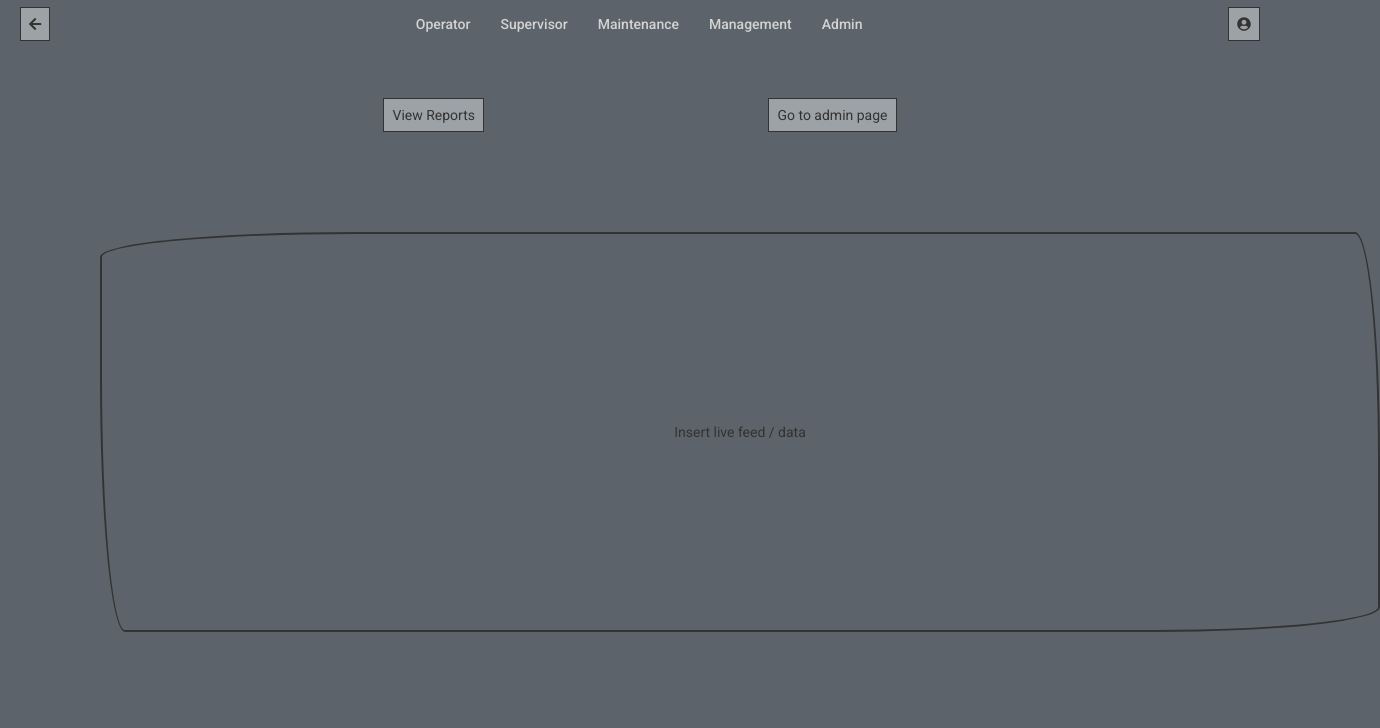
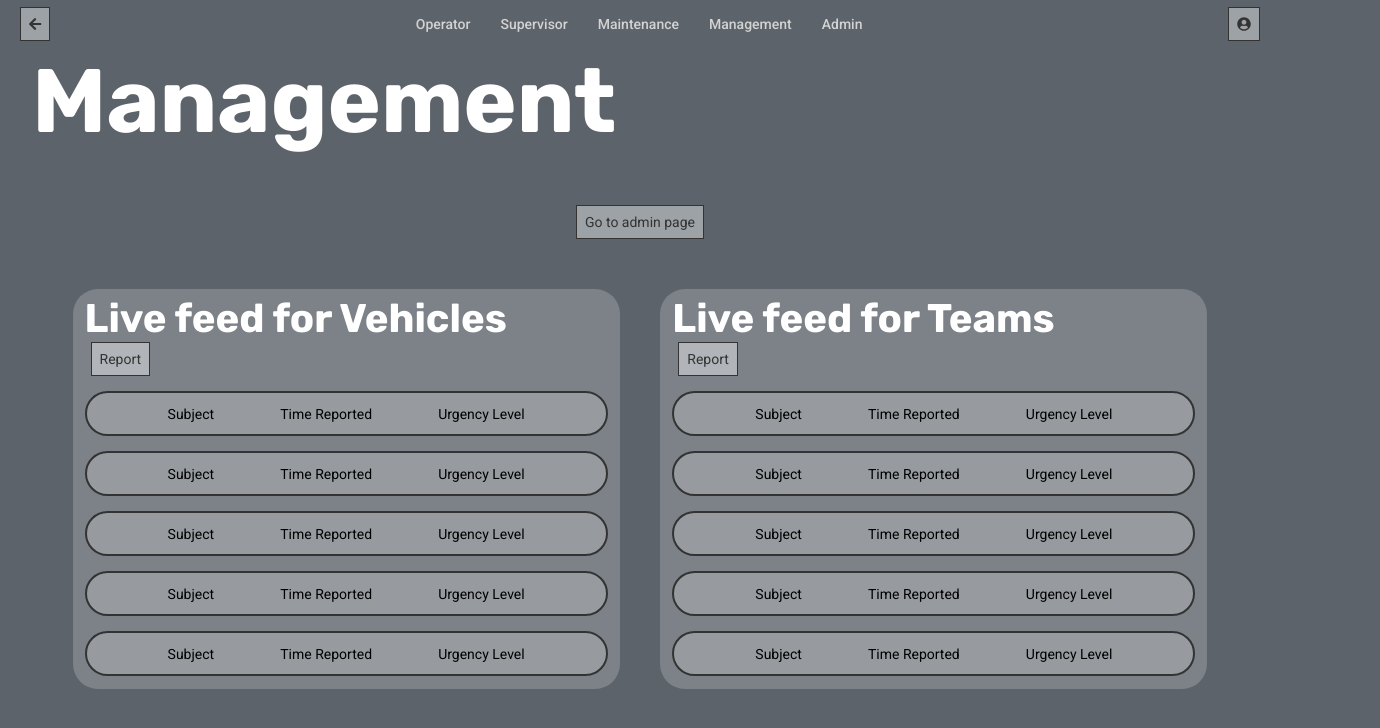
Before and after one commit to jackroy08/Nology_Client_SR, a React (Create React App) app: page /Management in a window 1280 px wide. Shown: the top 728 px of the page, 1380 px wide, since content can reach past the window. Built offline with nearby package versions, Linux system fonts and the light colour scheme; the HTML template or start-up script is replaced by a standard one.

Commit message:
started new design of management page

```diff
--- a/src/App.jsx
+++ b/src/App.jsx
@@ -29,7 +29,7 @@ const App = () => {
         <Operator path="/Operator" />
         <Supervisor path="/Supervisor" />
         <Maintenance path="/Maintenance" />
-        <Management path="/Management/*" />
+        <Management path="/Management" />
         <Admin path="/Admin/*" />
         <ChecklistModal path="/ChecklistModal" checklistData={checklistData} />
         <ClassAChecks path="/ClassA" />
--- a/src/pages/Maintenance/Maintenance.jsx
+++ b/src/pages/Maintenance/Maintenance.jsx
@@ -6,7 +6,6 @@ import Styles from "./Maintenance.module.scss";
 const Maintenance = () => {
 
     return (
-
         <main className={Styles.main}>
             <h1 className={Styles.title}>Maintenance</h1>
             <section className={Styles.pageGrid}>
--- a/src/pages/Management/LiveFeed/LiveFeed.jsx
+++ b/src/pages/Management/LiveFeed/LiveFeed.jsx
@@ -1,11 +1,21 @@
 import React from "react";
 import Styles from "./LiveFeed.module.scss";
+import LiveFeedItem from "./LiveFeedItem";
 
-const LiveFeed = () => {
+const LiveFeed = (props) => {
+
+    const testArr = [1,2,3,4,5,6,7,8,9,10];
+
     return (
-        <section className={Styles.dataFeed}>
-            <p>Insert live feed / data </p>
-        </section>
+            <article className={Styles.dataFeed}>
+                <h1 className={Styles.feedTitle}>Live feed for {props.feedType}</h1>
+                <button>Report</button>
+                <section className={Styles.feedList}>
+                    {testArr.map((feedItem) => {
+                        return <LiveFeedItem item={feedItem}/>
+                    })}
+                </section>
+            </article>
     )
 }
 
--- a/src/pages/Management/LiveFeed/LiveFeed.module.scss
+++ b/src/pages/Management/LiveFeed/LiveFeed.module.scss
@@ -1,30 +1,25 @@
+@import "../../../assets/styles/variables";
+
 .dataFeed {
-    //   box-sizing: border-box;
-    //   border: 2px solid rgb(51, 51, 51);
-    //   height:  400px;
-    //   width: 100%;
-    //   display: flex;
-    //   margin: 100px;
-    //   border-radius: 255px 25px 225px 25px/25px 225px 25px 255px;
-    //   justify-content: space-around;
-    //   display: flex;
-    //   align-items: center;
-    //   font-family: Neucha, -apple-system, system-ui, system-ui, "Segoe UI", Roboto, "Helvetica Neue", Arial, sans-serif;
     box-sizing:border-box;
-    background-color:rgba(0, 0, 0, 0);
-    color:rgb(51, 51, 51);
-    border-radius: 255px 25px 225px 25px/25px 225px 25px 255px;
-    border: 2px solid rgb(51, 51, 51);
+    background-color: $background-color1;
+    gap: 0.5em;
+    width: 100%;
+    border-radius: 25px;
+    height:400px;
+    width: 45%;
     cursor:pointer;
-    font-family: Neucha, -apple-system, system-ui, system-ui, "Segoe UI", Roboto, "Helvetica Neue", Arial, sans-serif;
-    font-size:16px;
-    font-weight:400;
-    height:400px;
-    width: 100%;
     padding:6px 12px;
-    transition: 0.15s ease-in-out;
-    display: flex;
-    justify-content: space-around;
-    margin: 100px;
-    align-items: center;
+
+    .feedTitle {
+        font-size: 40px;
+        color: $light-text-color;
+        font-family: rubik;
+        font-style: normal;
+        font-weight: 700;
     }
+    .feedList {
+        overflow-y: scroll;
+        height: 300px;
+    }
+}
--- /dev/null
+++ b/src/pages/Management/LiveFeed/LiveFeedItem/LiveFeedItem.jsx
@@ -0,0 +1,14 @@
+import React from "react";
+import Styles from "./LiveFeedItem.module.scss";
+
+const LiveFeedItem = () => {
+    return (
+        <section className={Styles.listItem}>
+            <p>Subject</p>
+            <p>Time Reported</p>
+            <p>Urgency Level</p>
+        </section>
+    )
+}
+
+export default LiveFeedItem;
--- /dev/null
+++ b/src/pages/Management/LiveFeed/LiveFeedItem/LiveFeedItem.module.scss
@@ -0,0 +1,27 @@
+@import "../../../../assets/styles/variables";
+
+.listItem {
+    background-color: $background-color1;
+    justify-items: center;
+    align-items: center;
+    width: 100%;
+    height: 45px;
+    margin: 15px 0;
+    padding: 5px 15px;
+    justify-content: space-between;
+    border: 2px solid rgb(51, 51, 51);
+    border-radius: 25px;
+    display: flex;
+    justify-content: space-evenly;
+}
+::-webkit-scrollbar {
+    width: 10px;
+}
+::-webkit-scrollbar-track {
+    background: $background-color1;
+    border-radius: 25px;
+}
+::-webkit-scrollbar-thumb {
+    background: $background-color1;
+    border-radius: 25px;
+}
--- /dev/null
+++ b/src/pages/Management/LiveFeed/LiveFeedItem/index.js
@@ -0,0 +1,3 @@
+import LiveFeedItem from "./LiveFeedItem";
+
+export default LiveFeedItem;
--- a/src/pages/Management/Management.jsx
+++ b/src/pages/Management/Management.jsx
@@ -1,8 +1,6 @@
 import React from 'react'
 import Styles from './Management.module.scss';
-import {Router} from "@reach/router";
 import { Link } from "@reach/router";
-import ManagementReports from "./ManagementReports";
 import LiveFeed from "./LiveFeed";
 
 const Management = () => {
@@ -10,13 +8,15 @@ const Management = () => {
     return (
         <>
             <main className={Styles.managementMain}>
-                <Link to="./ManagementReports"><button className={Styles.btn}>View Reports</button></Link>
-                <Link to="../Admin"><button className={Styles.btn}>Go to admin page</button></Link>
+                <h1 className={Styles.managementTitle}>Management</h1>
+                <section className={Styles.buttonContainer}>
+                    <Link to="../Admin"><button className={Styles.btn}>Go to admin page</button></Link>
+                </section>
+                <section className={Styles.liveFeedContainer}>
+                    <LiveFeed feedType={"Vehicles"}/>
+                    <LiveFeed feedType={"Teams"}/>
+                </section>
             </main>
-            <Router>
-                <LiveFeed path="/"/>
-                <ManagementReports path="ManagementReports"/>
-            </Router>
         </>
     )
 }
--- a/src/pages/Management/Management.module.scss
+++ b/src/pages/Management/Management.module.scss
@@ -1,12 +1,29 @@
 @import '../../assets/styles/buttons';
+@import "../../assets/styles/variables";
 
 .managementMain {
-    margin: 50px 100px;
-    display: flex;
-    justify-content: space-evenly;
-    flex-wrap: wrap;
+    width: 95%;
+    margin: 0 auto;
 
-    button {
-        margin: 0 1px;
+    .managementTitle {
+        font-size: 90px;
+        color: $light-text-color;
+        font-family: rubik;
+        font-style: normal;
+        font-weight: 700;
+    }
+    .buttonContainer {
+        display: flex;
+        justify-content: center;
+
+        button {
+            margin: 50px 0;
+        }
+    }
+    .liveFeedContainer {
+
+        display: flex;
+        align-items: center;
+        justify-content: space-evenly;
     }
 }
```
Also changed, not shown: src/pages/Management/LiveFeed/ManagementReports/ManagementReports.jsx (renamed from src/pages/Management/ManagementReports/ManagementReports.jsx), src/pages/Management/LiveFeed/ManagementReports/ManagementReports.module.scss (renamed from src/pages/Management/ManagementReports/ManagementReports.module.scss), src/pages/Management/LiveFeed/ManagementReports/index.js (renamed from src/pages/Management/ManagementReports/index.js).
